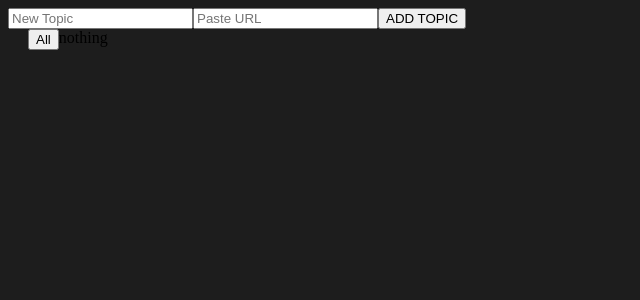
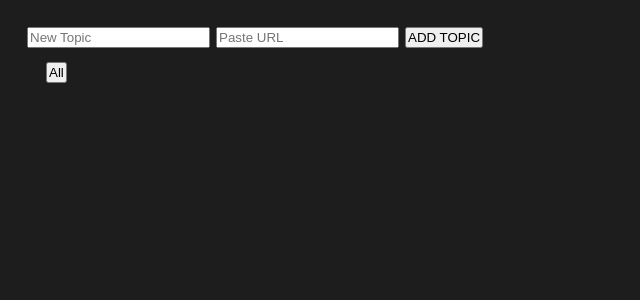
Before and after one commit to gitcodedave/solo-project, a React app: page / in a window 1280 px wide. Shown: the top 300 px of the page, without its empty margins (0-640 px from the left). Built offline with nearby package versions, Linux system fonts and the light colour scheme.

Commit message:
Added tab selector functionality

```diff
--- a/src/App.scss
+++ b/src/App.scss
@@ -1,14 +1,36 @@
+
 h1 {
     color: rgb(0, 0, 0);
   }
 
-.bookmarkcreator {
-    display: flex;
-}
-
 body {
     background-color: rgb(29, 29, 29);
 }
+* {
+    padding: 1px;
+    margin: 3px;
+}
+h2, h4 {
+    max-width: 250px;
+}
+
+div.bookmarks {
+    display: flex;
+    flex-direction: row;
+    flex-wrap: wrap;
+
+}
+
+div.bookmark {
+    height: min-content;
+    display: flex;
+    flex-direction: column;
+    color: white;
+    margin-left: 20px;
+    font-family: 'PT Sans', sans-serif;
+    font-size: 12px;
+}
+
 
 .tabList {
     display: flex;
--- a/src/containers/BookmarkContainer.jsx
+++ b/src/containers/BookmarkContainer.jsx
@@ -1,15 +1,36 @@
 import React from "react"
 
-
 export default function BookmarkContainer(props){
+    let bookmarkArray = []
     for(let i = 0; i < props.state.length; i++){
-        for(let bookmark of props.state[i].bookmarks)
-        console.log(bookmark.url)
+        if(props.state[0].selected === true){
+            for(let bookmark of props.state[i].bookmarks){
+                let block = <div className="bookmark">
+                            <img src='https://cdn.mos.cms.futurecdn.net/QqSBXWSJeQX69ZoBRoneJd.jpg'
+                                width='250'></img>
+                            <h2>{bookmark.title}</h2>
+                            <h4>{bookmark.description}</h4>
+                            </div>
+                bookmarkArray.push(block)
+            }
+        } else {
+              if(props.state[i].selected === true){
+                for(let bookmark of props.state[i].bookmarks){
+                    let block = <div className="bookmark">
+                                <img src='https://cdn.mos.cms.futurecdn.net/QqSBXWSJeQX69ZoBRoneJd.jpg'
+                                    width='250'></img>
+                                <h2>{bookmark.title}</h2>
+                                <h4>{bookmark.description}</h4>
+                                </div>
+                    bookmarkArray.push(block)
+                }
+            }
+        }
     }
-
     return (
-        <div id='bookmark list' className="BookmarkList">
-            {'nothing'}
+        <div id='bookmark list' className='bookmarks'>
+            {bookmarkArray}
         </div>
     )
+
 }
--- a/src/containers/MainContainer.jsx
+++ b/src/containers/MainContainer.jsx
@@ -4,13 +4,38 @@ import BookmarkCreator from "/src/components/BookmarkCreator.jsx"
 import TabContainer from "/src/containers/TabContainer.jsx";
 import { useState } from 'react';
 
-
+/*Data template object:
+data:
+   { tabs: [{
+        tabName: '',
+        selected: true,
+        bookmarks: [{
+            url: '',
+            title: '',
+            description: ''
+        }]
+    }]
+}
+*/
 
 export default function MainContainer(props){
     const [data, setData] = useState({
         tabs: [{ tabName: 'All', selected: true, bookmarks: []}],
     })
 
+    const selectTab = function(tabName){
+        let newData = [...data.tabs]
+        for(let i = 0; i < newData.length; i++){
+            if(newData[i].selected === true) newData[i].selected = false
+            else if(newData[i].tabName === tabName) newData[i].selected = true
+        }
+        setData(data => ({
+            // Retain the existing values
+            ...data,
+            // update the current field
+            tabs: newData
+          }))
+    }
     const addTab = async function (input, link) {
         let newLink = ''
         for(let i = 0; i < link.length; i++){
@@ -30,13 +55,16 @@ export default function MainContainer(props){
                 let parser = new DOMParser();
                 let doc = parser.parseFromString(html, 'text/html')
                 // Get the bookmark files
-                const list = doc.querySelectorAll(`[aria-label*=${input.tabName} i]`)
+                const list = doc.querySelectorAll(`[aria-label*="${input.tabName}" i]`)
                 let bookmarkArray = []
 
                 for(let value of list.values()){
                     let pageLink = newLink + value.pathname
+                    let pageTitle = value.ariaLabel
+                    let description = value.lastChild.lastChild.childNodes[2].innerText
+                    if(description !== 'Read more') description = description + ' Read more'
                     //let imageUrl = value.getElementsByTagName('img')
-                    bookmarkArray.push({url: pageLink})
+                    bookmarkArray.push({url: pageLink, title: pageTitle, description: description})
                 }
 
             return bookmarkArray
@@ -45,7 +73,6 @@ export default function MainContainer(props){
         input.bookmarks = bookmarks;
 
         setData({
-            ...data,
             tabs: [...data.tabs, input],
             // bookmarks: [...data.bookmarks, bookmarks]
         })
@@ -55,7 +82,7 @@ export default function MainContainer(props){
     return (
         <div id='Main Container'>
          <BookmarkCreator addTab={addTab}></BookmarkCreator>
-         <TabContainer state={data.tabs}></TabContainer>
+         <TabContainer state={data.tabs} selectTab={selectTab}></TabContainer>
          <BookmarkContainer state={data.tabs}></BookmarkContainer>
          </div>
     )
--- a/src/containers/TabContainer.jsx
+++ b/src/containers/TabContainer.jsx
@@ -2,9 +2,12 @@ import React from "react";
 
 export default function TabContainer(props){
     let tabArray = []
+    const handleTabClick = function(tabName) {
+        props.selectTab(tabName)
+      }
     // console.log(props.state[props.state.length - 1])
     for(let i = 0; i < props.state.length; i++){
-        tabArray.push(<button key={props.state[i].tabName + 'tab'} >{props.state[i].tabName}</button>)
+        tabArray.push(<button key={props.state[i].tabName + 'tab'} value={props.state[i].tabName} onClick={() => handleTabClick(props.state[i].tabName)}>{props.state[i].tabName}</button>)
     }
     return (
         <div id='tab list' className="tabList">
--- a/src/index.html
+++ b/src/index.html
@@ -1,6 +1,10 @@
 <!DOCTYPE html>
 <html lang="en">
   <head>
+    <link rel="preconnect" href="https://fonts.googleapis.com">
+    <link rel="preconnect" href="https://fonts.gstatic.com" crossorigin>
+    <link href="https://fonts.googleapis.com/css2?family=PT+Sans&display=swap" rel="stylesheet">
+
     <meta charset="UTF-8" />
     <meta http-equiv="X-UA-Compatible" content="IE=edge" />
     <meta name="viewport" content="width=device-width, initial-scale=1.0" />
```
